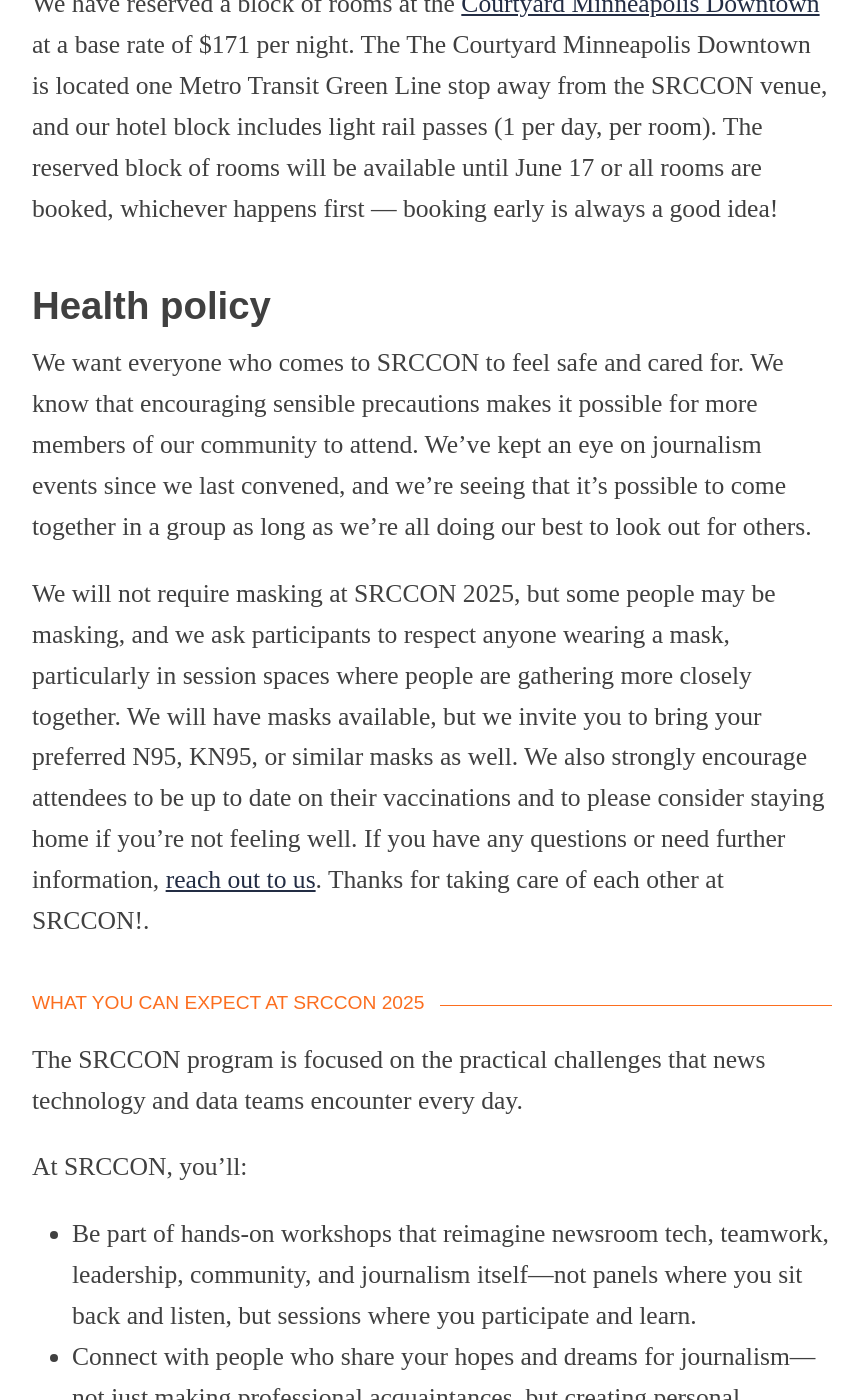
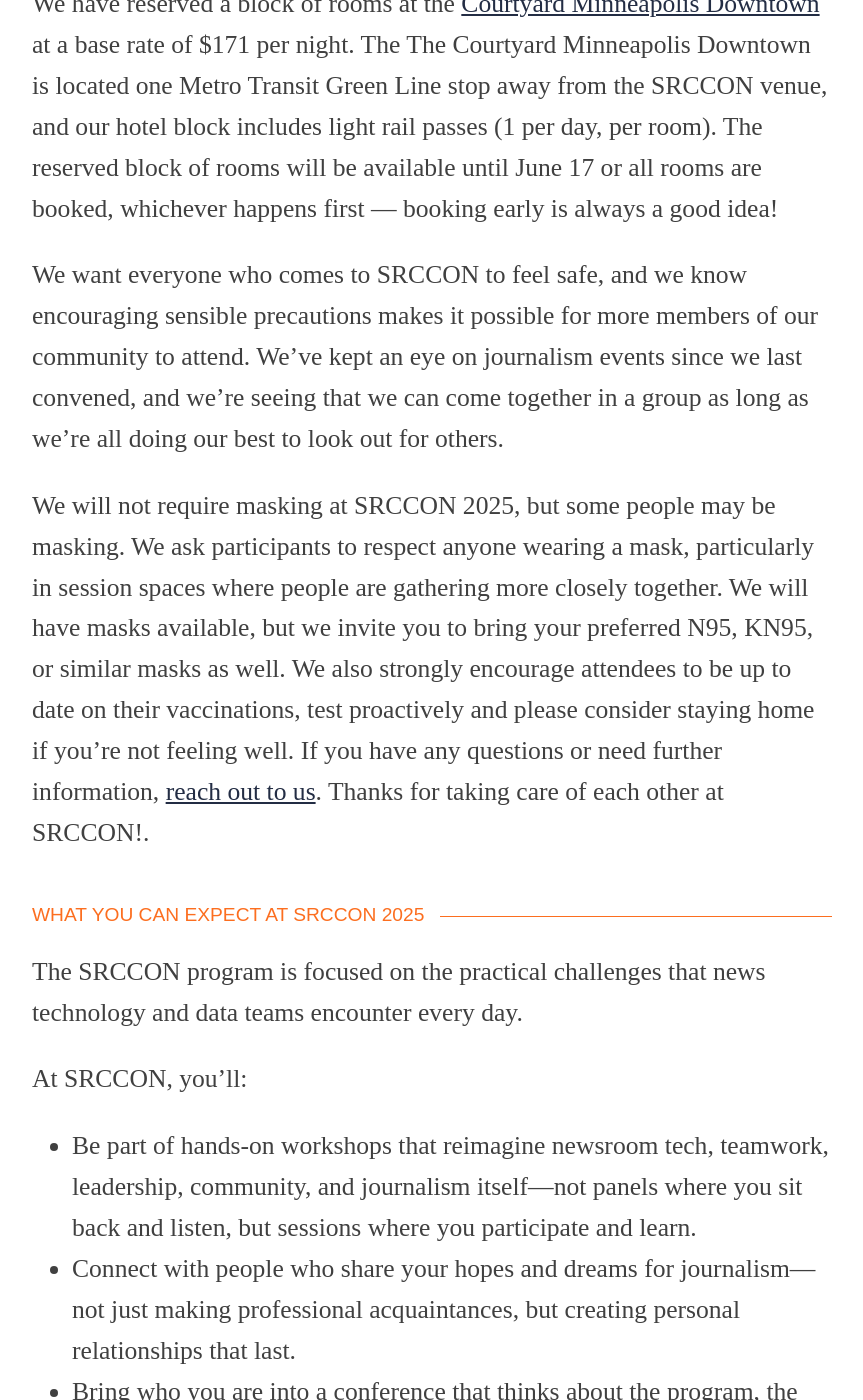
Before and after one commit to OpenNews/srccon-2025, a Jekyll site: the page built from homepage.md, in a window 1280 px wide and 1400 px high, scrolled down 2178 px. Shown: the whole window, without its empty margins (208-1071 px from the left). Built offline with Jekyll 4.4.1, drawn with Linux system fonts in a browser that asks for light colours; some web fonts are replaced; our own code applies the rules of GitHub Pages for plain Markdown files.

Commit message:
copy updates for health policy

```diff
--- a/homepage.md
+++ b/homepage.md
@@ -28,11 +28,9 @@ On July 10-11 in Minneapolis, SRCCON returns to the [McNamara Alumni Center](htt
 
 We have reserved a block of rooms at the [Courtyard Minneapolis Downtown](https://www.marriott.com/event-reservations/reservation-link.mi?id=1739474875459&key=GRP&guestreslink2=true&app=resvlink) at a base rate of $171 per night. The The Courtyard Minneapolis Downtown is located one Metro Transit Green Line stop away from the SRCCON venue, and our hotel block includes light rail passes (1 per day, per room). The reserved block of rooms will be available until June 17 or all rooms are booked, whichever happens first — booking early is always a good idea!
 
-## Health policy
+We want everyone who comes to SRCCON to feel safe, and we know encouraging sensible precautions makes it possible for more members of our community to attend. We've kept an eye on journalism events since we last convened, and we’re seeing that we can come together in a group as long as we’re all doing our best to look out for others.
 
-We want everyone who comes to SRCCON to feel safe and cared for. We know that encouraging sensible precautions makes it possible for more members of our community to attend. We've kept an eye on journalism events since we last convened, and we’re seeing that it’s possible to come together in a group as long as we’re all doing our best to look out for others.
-
-We will not require masking at SRCCON 2025, but some people may be masking, and we ask participants to respect anyone wearing a mask, particularly in session spaces where people are gathering more closely together. We will have masks available, but we invite you to bring your preferred N95, KN95, or similar masks as well. We also strongly encourage attendees to be up to date on their vaccinations and to please consider staying home if you’re not feeling well. If you have any questions or need further information, [reach out to us](mailto:srccon@opennews.org). Thanks for taking care of each other at SRCCON!.
+We will not require masking at SRCCON 2025, but some people may be masking. We ask participants to respect anyone wearing a mask, particularly in session spaces where people are gathering more closely together. We will have masks available, but we invite you to bring your preferred N95, KN95, or similar masks as well. We also strongly encourage attendees to be up to date on their vaccinations, test proactively and please consider staying home if you’re not feeling well. If you have any questions or need further information, [reach out to us](mailto:srccon@opennews.org). Thanks for taking care of each other at SRCCON!.
 
 ### What you can expect at {{ page.event_name }}
 
```
